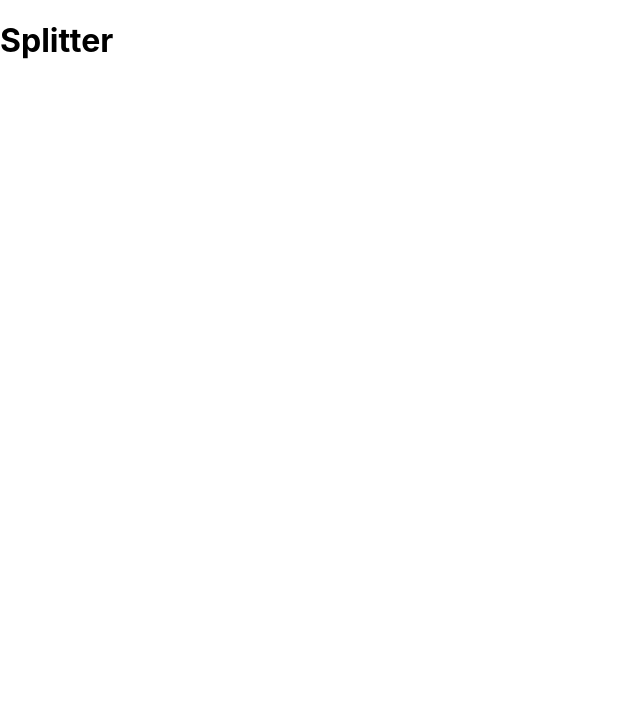
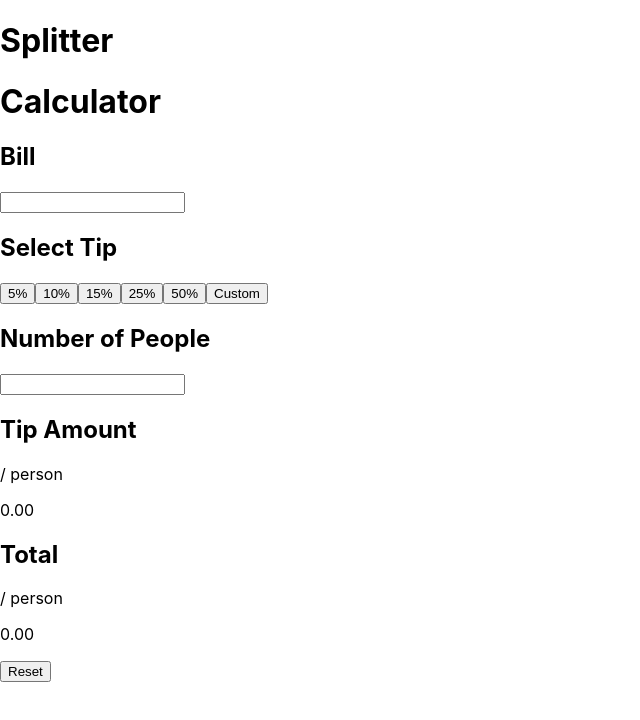
Before and after one commit to aylingyoren/tip-calculator-app, a React (Create React App) app: page / in a window 1280 px wide. Shown: the top 720 px of the page, without its empty margins (0-640 px from the left). Built offline with nearby package versions, Linux system fonts and the light colour scheme.

Commit message:
feat: basic structure

```diff
--- a/src/App.js
+++ b/src/App.js
@@ -1,9 +1,11 @@
 import "./App.css";
+import Calculator from "./components/Calculator/Calculator";
 
 function App() {
   return (
     <div className="App">
       <h1>Splitter</h1>
+      <Calculator />
     </div>
   );
 }
--- /dev/null
+++ b/src/components/Bill/Bill.js
@@ -0,0 +1,12 @@
+import React from "react";
+
+function Bill() {
+  return (
+    <>
+      <h2>Bill</h2>
+      <input />
+    </>
+  );
+}
+
+export default Bill;
--- /dev/null
+++ b/src/components/Calculator/Calculator.js
@@ -0,0 +1,21 @@
+import React from "react";
+import Bill from "../Bill/Bill";
+import NumberOfPeople from "../NumberOfPeople/NumberOfPeople";
+import ResultValues from "../ResultValues/ResultValues";
+import TipSelector from "../TipSelector/TipSelector";
+
+function Calculator() {
+  return (
+    <>
+      <h1>Calculator</h1>
+      <Bill />
+      <TipSelector />
+      <NumberOfPeople />
+      <div>
+        <ResultValues />
+      </div>
+    </>
+  );
+}
+
+export default Calculator;
--- /dev/null
+++ b/src/components/NumberOfPeople/NumberOfPeople.js
@@ -0,0 +1,12 @@
+import React from "react";
+
+function NumberOfPeople() {
+  return (
+    <>
+      <h2>Number of People</h2>
+      <input />
+    </>
+  );
+}
+
+export default NumberOfPeople;
--- /dev/null
+++ b/src/components/ResultValues/ResultValues.js
@@ -0,0 +1,17 @@
+import React from "react";
+
+function ResultValues() {
+  return (
+    <div>
+      <h2>Tip Amount</h2>
+      <p>/ person</p>
+      <p>0.00</p>
+      <h2>Total</h2>
+      <p>/ person</p>
+      <p>0.00</p>
+      <button>Reset</button>
+    </div>
+  );
+}
+
+export default ResultValues;
--- /dev/null
+++ b/src/components/TipSelector/TipSelector.js
@@ -0,0 +1,17 @@
+import React from "react";
+
+function TipSelector() {
+  return (
+    <>
+      <h2>Select Tip</h2>
+      <button>5%</button>
+      <button>10%</button>
+      <button>15%</button>
+      <button>25%</button>
+      <button>50%</button>
+      <button>Custom</button>
+    </>
+  );
+}
+
+export default TipSelector;
```
